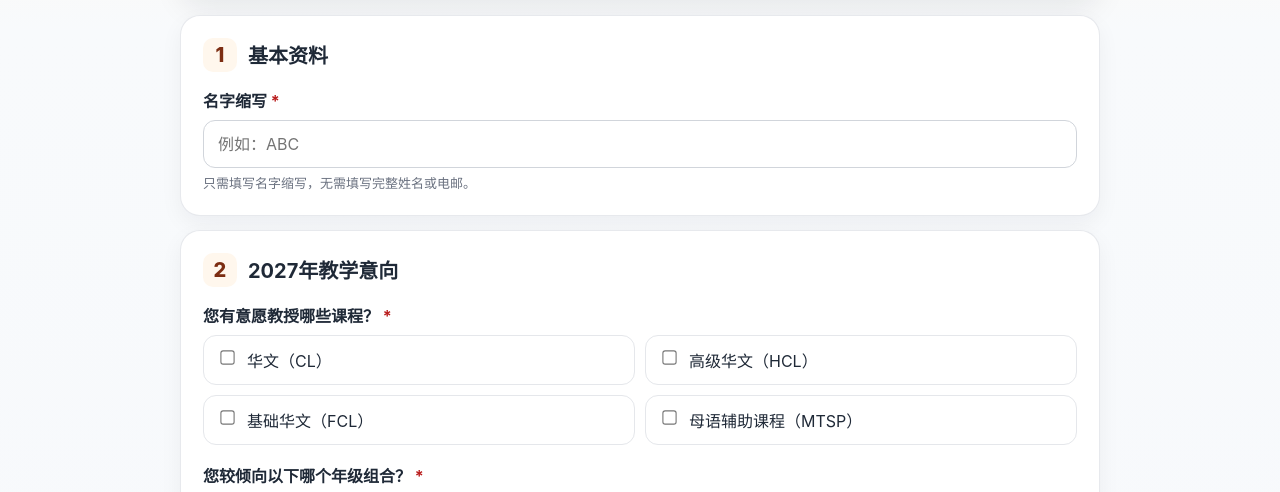
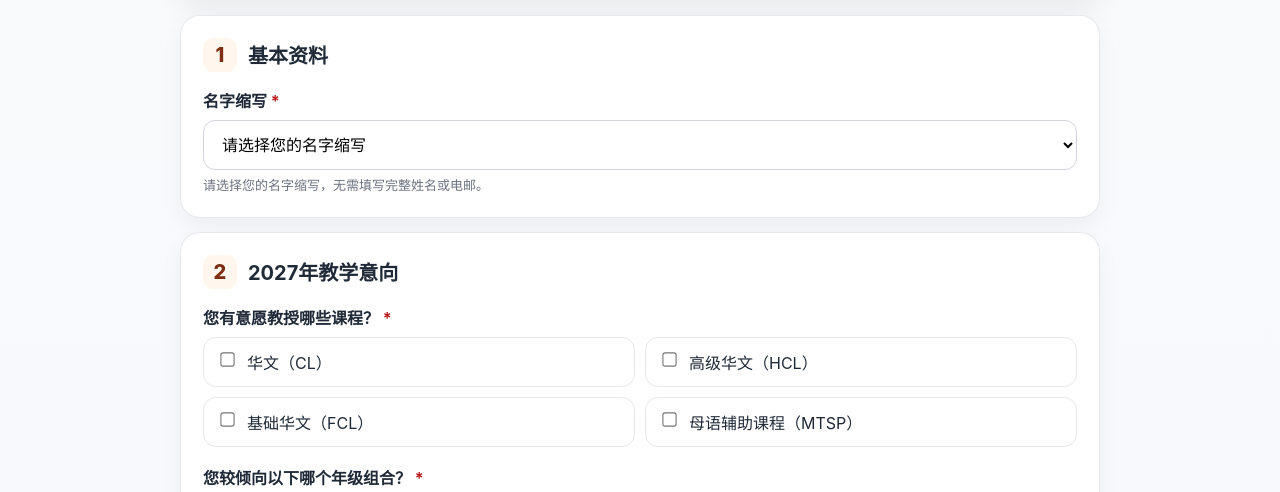
Before and after one commit to ALPSMRYEO/2027-CL-Unit-Planning, a plain HTML site: page index.html in a window 1280 px wide. Shown: the part 231-723 px from the top of the page. Drawn offline with nearby package versions, Linux system fonts and the light colour scheme.

Commit message:
Add files via upload

```diff
--- a/index.html
+++ b/index.html
@@ -113,7 +113,7 @@
 
     .required{color:var(--danger)}
 
-    input[type="text"], textarea{
+    input[type="text"], select, textarea{
       width:100%;
       padding:13px 14px;
       border:1px solid #d1d5db;
@@ -126,7 +126,7 @@
 
     textarea{min-height:110px;resize:vertical}
 
-    input[type="text"]:focus,textarea:focus{
+    input[type="text"]:focus,select:focus,textarea:focus{
       border-color:#b45309;
       box-shadow:0 0 0 3px rgba(180,83,9,.12);
     }
@@ -315,8 +315,26 @@
       <div class="card">
         <h2 class="section-title"><span class="num">1</span>基本资料</h2>
         <label class="label" for="initials">名字缩写 <span class="required">*</span></label>
-        <input id="initials" type="text" maxlength="12" placeholder="例如：ABC" autocomplete="off" />
-        <div class="help">只需填写名字缩写，无需填写完整姓名或电邮。</div>
+        <select id="initials" required>
+          <option value="">请选择您的名字缩写</option>
+          <option value="CAT">CAT</option>
+          <option value="CJJ">CJJ</option>
+          <option value="CSY">CSY</option>
+          <option value="DJJ">DJJ</option>
+          <option value="FSY">FSY</option>
+          <option value="HXX">HXX</option>
+          <option value="HYL">HYL</option>
+          <option value="HYT">HYT</option>
+          <option value="LLC">LLC</option>
+          <option value="LYS">LYS</option>
+          <option value="PYP">PYP</option>
+          <option value="PYZ">PYZ</option>
+          <option value="SWJ">SWJ</option>
+          <option value="THJ">THJ</option>
+          <option value="YWK">YWK</option>
+          <option value="ZLD">ZLD</option>
+        </select>
+        <div class="help">请选择您的名字缩写，无需填写完整姓名或电邮。</div>
       </div>
 
       <div class="card">
@@ -570,7 +588,7 @@
     function resetForm(){
       if(!confirm("确定要清除目前填写的内容并重新开始吗？")) return;
 
-      document.getElementById("initials").value = "";
+      document.getElementById("initials").selectedIndex = 0;
       document.querySelectorAll("#courseOptions input").forEach(x=>x.checked=false);
       document.querySelectorAll('input[name="gradeCombo"]').forEach(x=>x.checked=false);
       document.getElementById("other").value = "";
```
